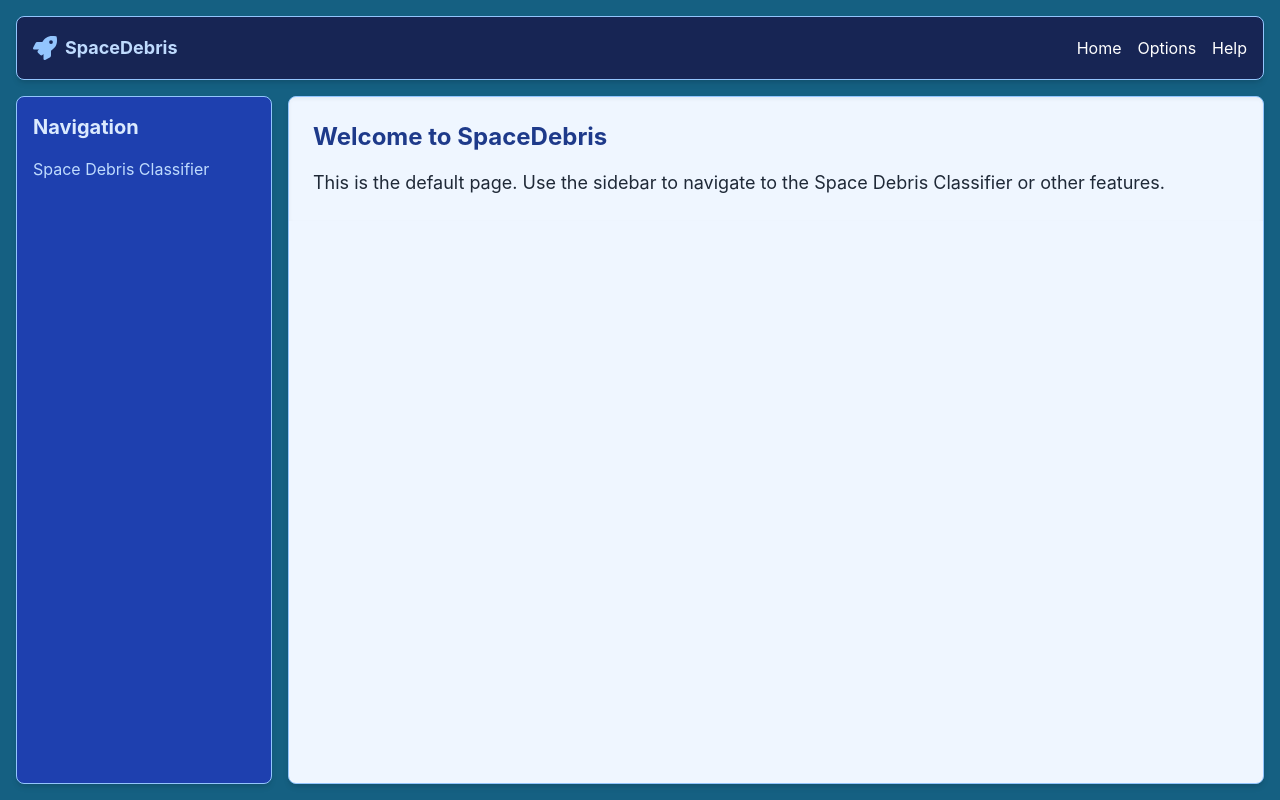
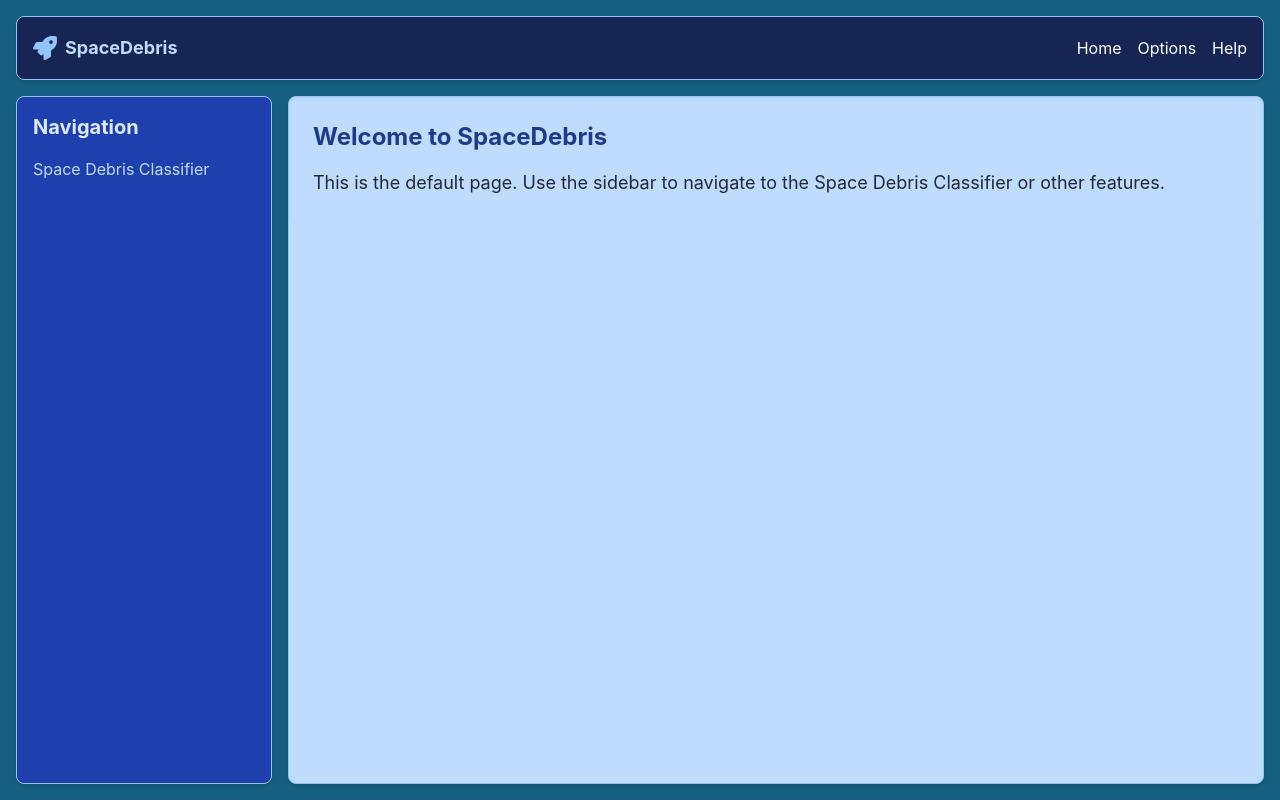
Before and after one commit to oehamilton/SpaceDebris, a React (Create React App) app in the folder frontend/: page / in a window 1280 px wide. Built offline with nearby package versions, Linux system fonts and the light colour scheme.

Commit message:
Tweaked the color on main page

```diff
--- a/frontend/package.json
+++ b/frontend/package.json
@@ -8,6 +8,7 @@
     "@testing-library/react": "^16.3.0",
     "@testing-library/user-event": "^13.5.0",
     "axios": "^1.9.0",
+    "exif-js": "^2.3.0",
     "react": "^19.1.0",
     "react-dom": "^19.1.0",
     "react-icons": "^5.5.0",
--- a/frontend/src/App.js
+++ b/frontend/src/App.js
@@ -19,7 +19,7 @@ function App() {
           <Sidebar />
 
           {/* Right Main Pane */}
-          <main className="flex-1 bg-blue-50 border border-blue-300 rounded-lg shadow-md overflow-y-auto">
+          <main className="bg-blue-200 flex-1 border border-blue-300 rounded-lg shadow-md overflow-y-auto">
             <Routes>
               <Route path="/" element={<DefaultPage />} />
               <Route path="/classifier" element={<SpaceDebrisClassifier />} />
--- a/frontend/src/DefaultPage.js
+++ b/frontend/src/DefaultPage.js
@@ -3,7 +3,7 @@ import React from "react";
 
 function DefaultPage() {
   return (
-    <div className="p-6 text-gray-800 shadow-inner">
+    <div className="bg-blue-200 p-6 text-gray-800 shadow-inner">
       <h2 className="text-2xl font-bold mb-4 text-blue-900">
         Welcome to SpaceDebris
       </h2>
--- a/frontend/src/SpaceDebrisClassifier.js
+++ b/frontend/src/SpaceDebrisClassifier.js
@@ -54,7 +54,7 @@ function SpaceDebrisClassifier() {
   };
 
   return (
-    <div className="p-4 text-gray-800">
+    <div className="bg-blue-200 p-4 text-gray-800">
       <h2 className="text-2xl font-bold mb-4 text-blue-900">
         Space Debris Classifier
       </h2>
```
Also changed, not shown: 1 other file (tests, documents, lock files or other folders).
